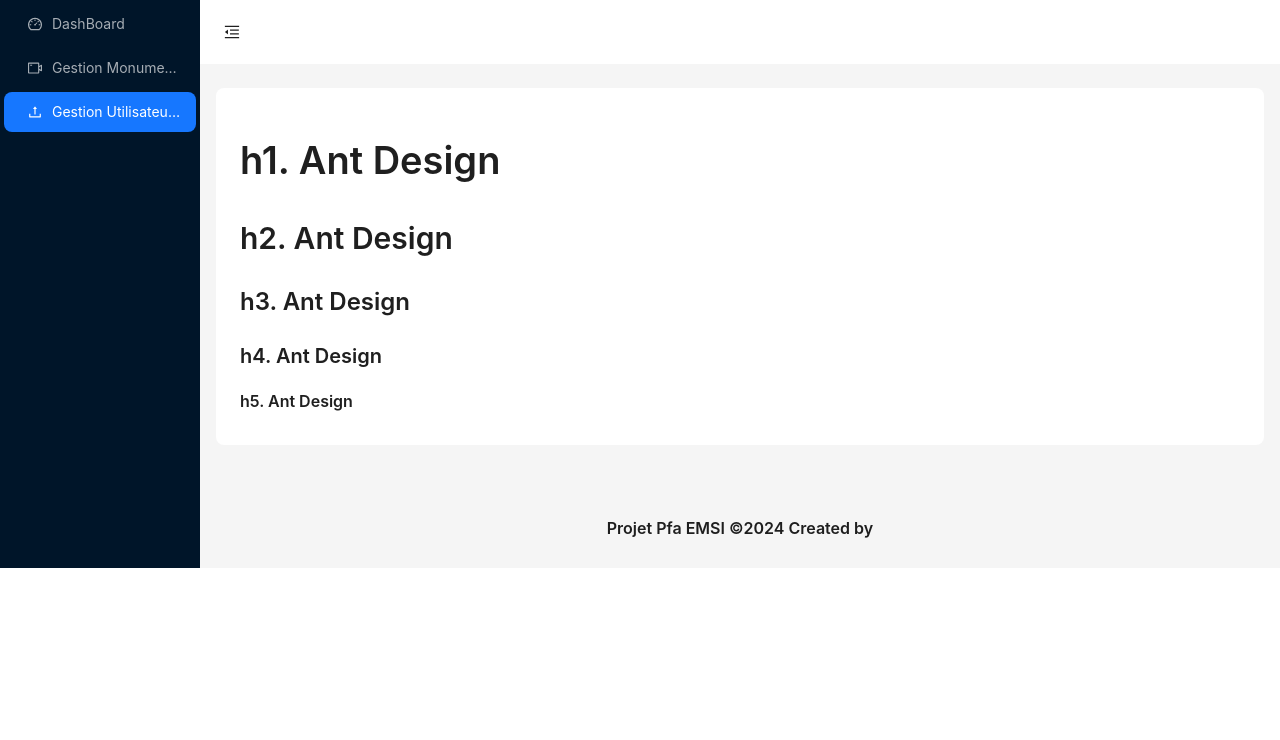
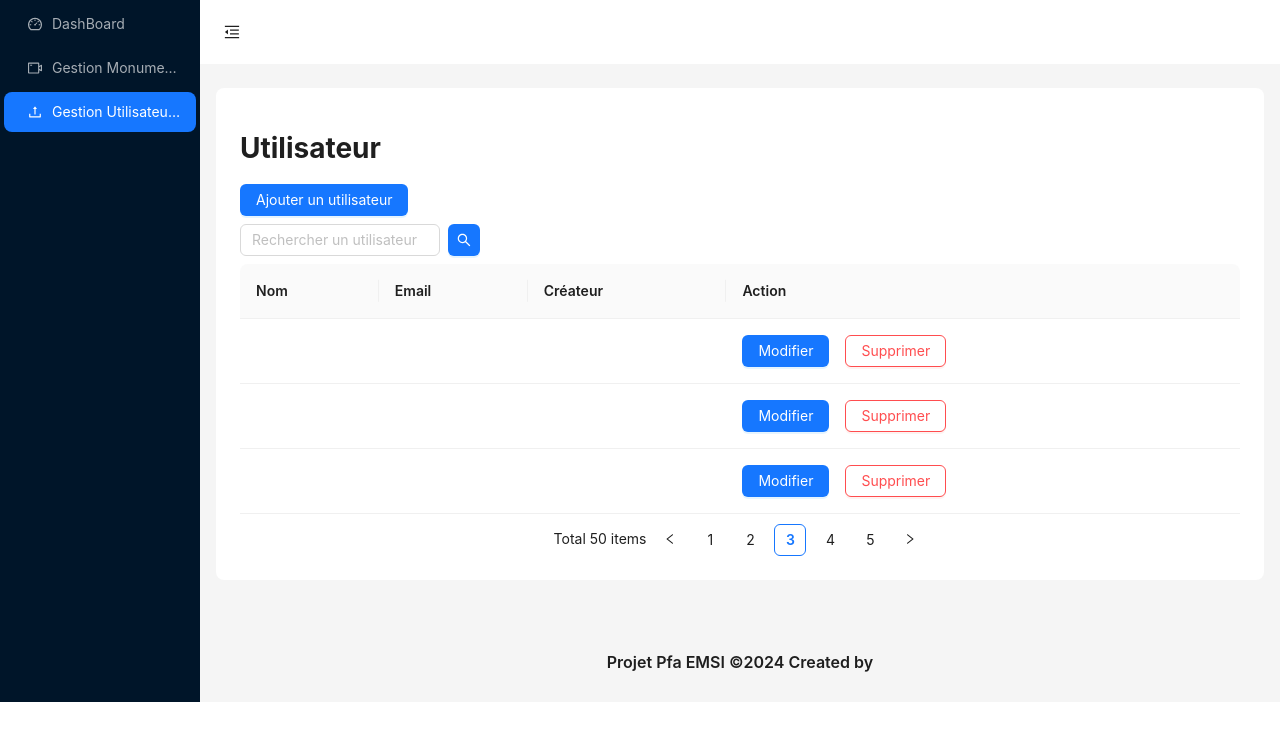
Before and after one commit to travolta11/projet-pfa, a React (Create React App) app in the folder app_front/: page /utilisateur in a window 1280 px wide. Shown: the top 740 px of the page. Built offline with nearby package versions, Linux system fonts and the light colour scheme.

Commit message:
Gestion utilisateur
gestion utilisateur

```diff
--- a/app_front/src/Pages/DashBoard/index.js
+++ b/app_front/src/Pages/DashBoard/index.js
@@ -1,5 +1,5 @@
 import React from 'react';
-import { Typography, Calendar, theme ,Col, Row, Statistic  } from 'antd';
+import { Card, Typography, Calendar, theme ,Col, Row, Statistic  } from 'antd';
 import { LikeOutlined } from '@ant-design/icons';
 const { Title } = Typography;
 
@@ -8,6 +8,7 @@ const onPanelChange = (value, mode) => {
 };
 
 const DashBoard = () => {
+
   const { token } = theme.useToken();
   const wrapperStyle = {
     width: 300,
--- a/app_front/src/Pages/Login/index.css
+++ b/app_front/src/Pages/Login/index.css
@@ -1,7 +1,5 @@
 .btn1{
-        background-color: #91C8E4;
-        color: white;
-
+    background-color: #4682A9;
 }
 .login-container {
     background-color: #91C8E4;
--- /dev/null
+++ b/app_front/src/Pages/Utilisateur/index.css
@@ -0,0 +1,14 @@
+.searchContainer {
+    display: flex;
+    align-items: center;
+    margin-bottom: 8px;
+  }
+
+  .searchInput {
+    margin-right: 8px;
+    width: 200px;
+  }
+
+  .searchButton {
+    margin-right: 8px;
+  }
--- a/app_front/src/Pages/Utilisateur/index.js
+++ b/app_front/src/Pages/Utilisateur/index.js
@@ -1,13 +1,95 @@
-import React from 'react';
-import { Typography } from 'antd';
-const { Title } = Typography;
-const Utilisateur = () => (
-  <>
-    <Title>h1. Ant Design</Title>
-    <Title level={2}>h2. Ant Design</Title>
-    <Title level={3}>h3. Ant Design</Title>
-    <Title level={4}>h4. Ant Design</Title>
-    <Title level={5}>h5. Ant Design</Title>
-  </>
-);
+import React, { useState } from 'react';
+import './index.css';
+import { Table, Pagination, Tag, Space, Button, Input } from 'antd';
+import { SearchOutlined, UserAddOutlined } from '@ant-design/icons';
+import { useHistory } from 'react-router-dom';
+
+const showTotal = (total) => `Total ${total} items`;
+
+const Utilisateur = () => {
+  const [current, setCurrent] = useState(3);
+
+
+  const onChange = (page) => {
+    console.log(page);
+    setCurrent(page);
+  };
+
+  const columns = [
+    {
+      title: 'Nom',
+      dataIndex: 'Nom',
+      key: 'Nom',
+      render: (text) => <a>{text}</a>,
+    },
+    {
+      title: 'Email',
+      dataIndex: 'Email',
+      key: 'Email',
+    },
+    {
+      title: 'Créateur',
+      dataIndex: 'createur',
+      key: 'createur',
+    },
+    {
+      title: 'Action',
+      key: 'action',
+      render: (_, record) => (
+        <Space size="middle">
+          <Button type="primary">Modifier {record.Nom}</Button>
+          <Button danger>Supprimer</Button>
+        </Space>
+      ),
+    },
+  ];
+
+  const data = [
+    {
+      key: '1',
+      Nom: '',
+      Email: '',
+      createur: '',
+    },
+    {
+      key: '2',
+      Nom: '',
+      Email: '',
+      createur: '',
+    },
+    {
+      key: '3',
+      Nom: '',
+      Email: '',
+      createur: '',
+    },
+  ];
+
+
+
+
+  return (
+    <>
+      <h1>Utilisateur</h1>
+
+      <div className="searchContainer">
+        <Button type="primary" >
+          Ajouter un utilisateur
+        </Button>
+      </div>
+
+      <div className="searchContainer">
+        <Input placeholder="Rechercher un utilisateur" className="searchInput" />
+        <Button type="primary" icon={<SearchOutlined />} className="searchButton"></Button>
+      </div>
+
+      <Table columns={columns} dataSource={data} pagination={false} />
+
+      <div style={{ display: 'flex', justifyContent: 'center', marginTop: '10px' }}>
+        <Pagination current={current} onChange={onChange} total={50} showTotal={showTotal} />
+      </div>
+    </>
+  );
+};
+
 export default Utilisateur;
```
Also changed, not shown: app_front/src/Pages/Utilisateur/ajouterutilisateur.js (added).
